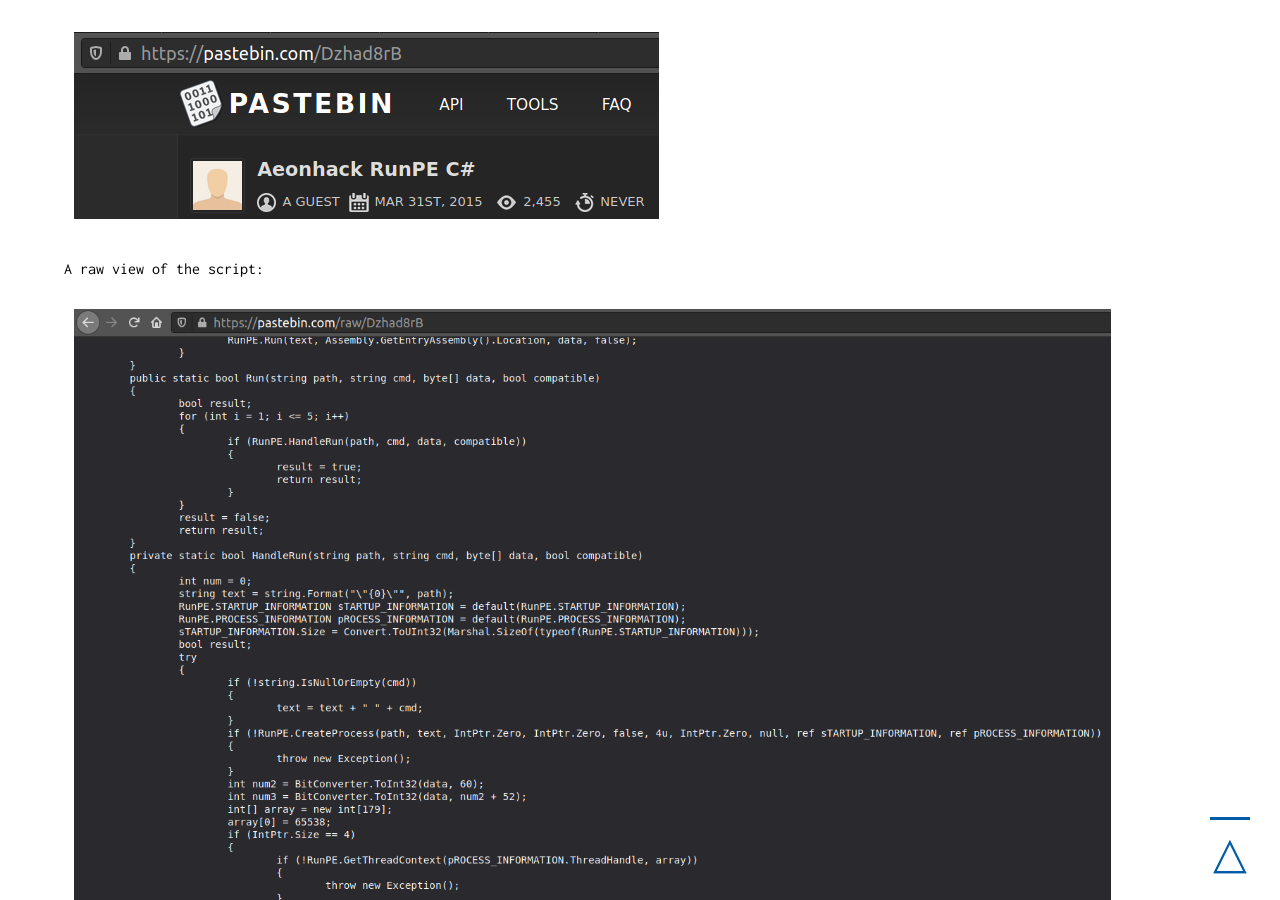
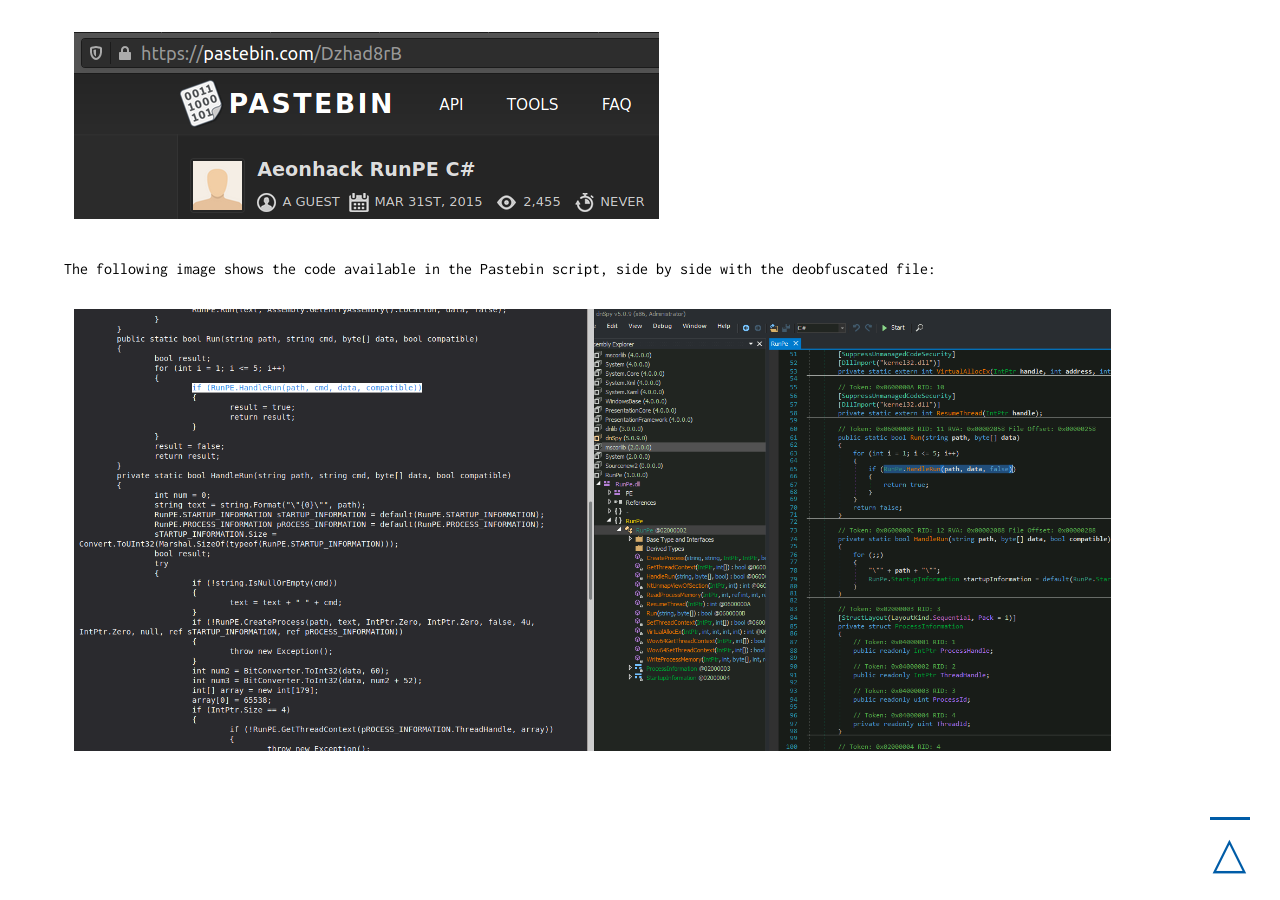
Before and after one commit to qwertzy-antonio-godinho/qwertzy-antonio-godinho.github.io, a Jekyll site: the page built from _posts/2020-03-17-Abusing-Internet-Archive.md, in a window 1280 px wide and 900 px high, scrolled down 17357 px. Built offline with Jekyll 4.4.1, drawn with Linux system fonts in a browser that asks for light colours.

Commit message:
removed raw script

```diff
--- a/_posts/2020-03-17-Abusing-Internet-Archive.md
+++ b/_posts/2020-03-17-Abusing-Internet-Archive.md
@@ -138,10 +138,6 @@
 
 ![](../assets/Abusing-Internet-Archive/atomic1-555_possible-source.png)
 
-A raw view of the script:
-
-![](../assets/Abusing-Internet-Archive/atomic1-555_possible_source_raw.png)
-
 The following image shows the code available in the Pastebin script, side by side with the deobfuscated file:
 
 ![](../assets/Abusing-Internet-Archive/file_atomic1-555_pastebin.png)
```
Also changed, not shown: assets/Abusing-Internet-Archive/atomic1-555_possible_source_raw.png (deleted).
